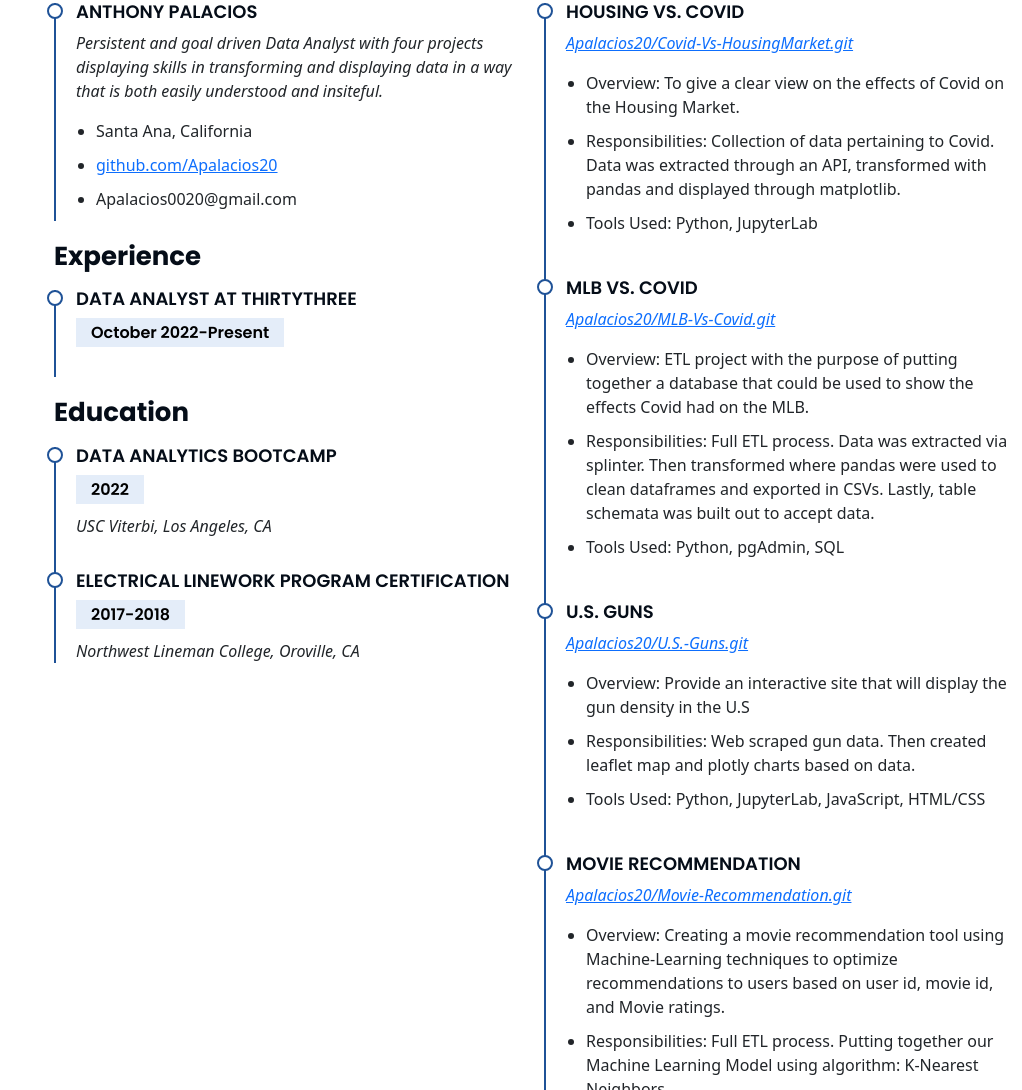
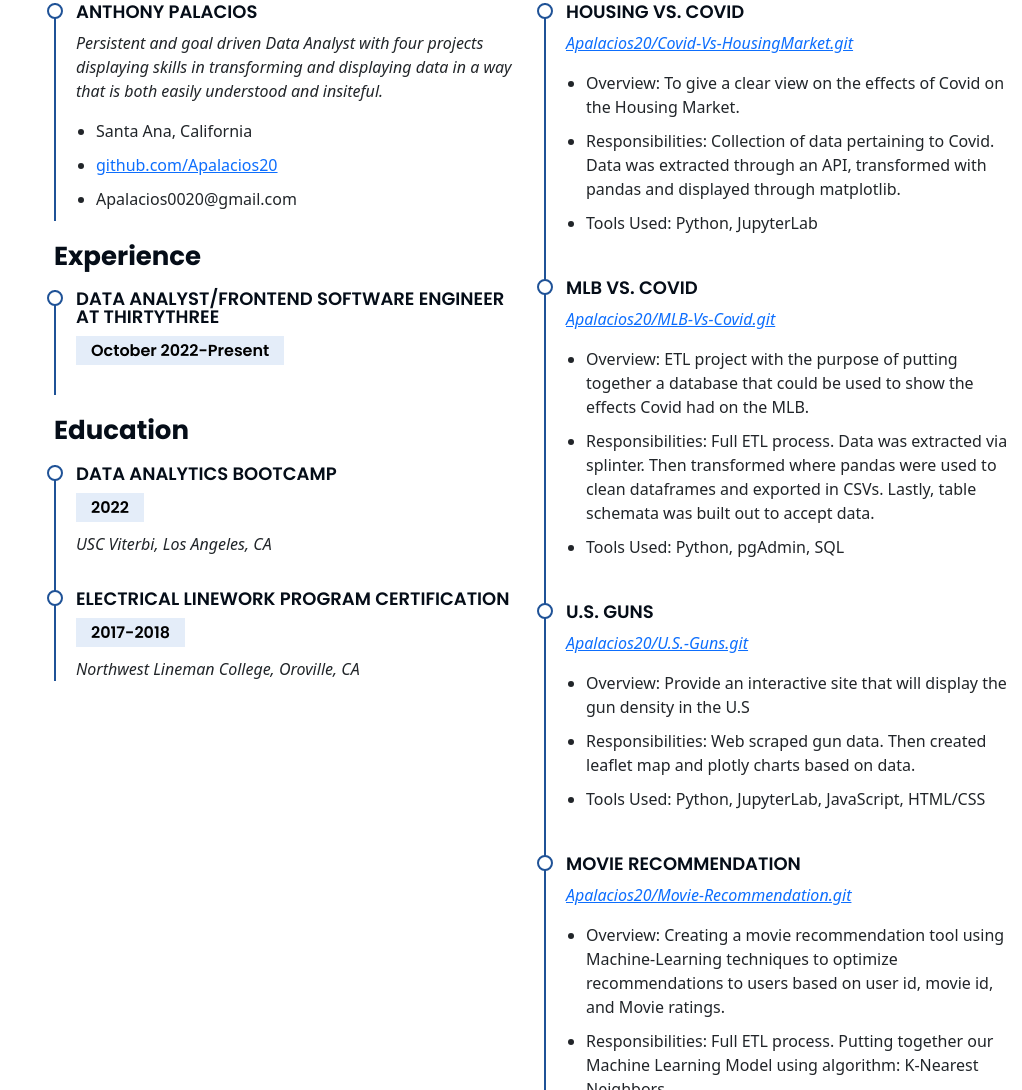
Before and after one commit to Apalacios20/MyPortfolio, a plain HTML site: page index.html in a window 1280 px wide. Shown: the part 2198-3288 px from the top of the page, without its empty margins (258-1280 px from the left). Drawn offline with Linux system fonts and the light colour scheme.

Commit message:
update to title

```diff
--- a/index.html
+++ b/index.html
@@ -308,7 +308,7 @@
             </div>
             <h3 class="resume-title">Experience</h3>
             <div class="resume-item">
-              <h4>Data Analyst at ThirtyThree</h4>
+              <h4>Data Analyst/Frontend Software Engineer at ThirtyThree</h4>
               <h5>October 2022-Present</h5>
             </div>
 
```
